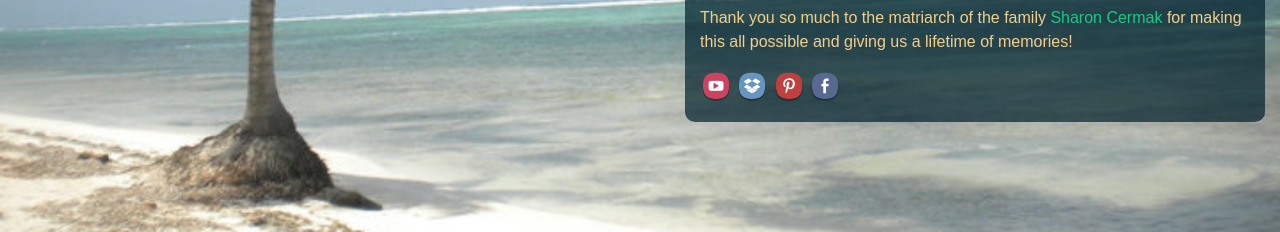
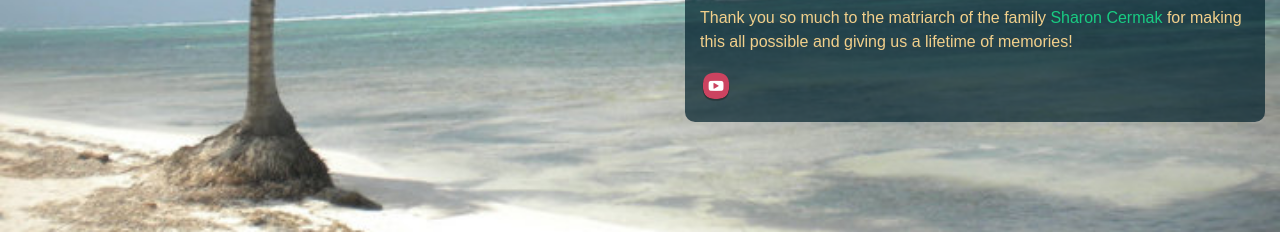
Before and after one commit to btcermak/btcermak.github.io, a plain HTML site: page Destinations/Belize-2010/index.html in a window 1280 px wide. Shown: the part 568-800 px from the top of the page. Drawn offline with Linux system fonts and the light colour scheme; a web font is replaced by a local one.

Commit message:
coming soon
remove links from belize
add new locations to homepage

```diff
--- a/Destinations/Belize-2010/index.html
+++ b/Destinations/Belize-2010/index.html
@@ -34,18 +34,6 @@
 				<img src="../../images/youtube.png" alt="youtube" title="Watch 2012 Dude Ranch Video">
 			</a>
 
-			<a href="https://www.dropbox.com/sh/wrffzfh1jxp6w7s/AAAiM8iPscLh7eui-DYRaI3ua?dl=0" target="_blank">
-				<img src="../../images/dropbox.png" alt="dropbox" title="View Sedona Vacation Photos">
-			</a>
-
-			<a href="http://www.pinterest.com/tiptoncermak/sedona-family-trip/" target="_blank">
-				<img src="../../images/pinterest.png" alt="Pinterest" title="Things To Do In Sedona">
-			</a>
-
-			<a href='http://www.facebook.com/share.php?u=http://www.myfamily.vacations' target="_blank">
-				<img src="../../images/facebook.png" alt="Facebook" title="Share On Facebook">
-			</a>
-
 			<!-- END HERE -->
 		</div><!-- .container -->
 
```
Also changed, not shown: index.html (+3 -3 lines).
